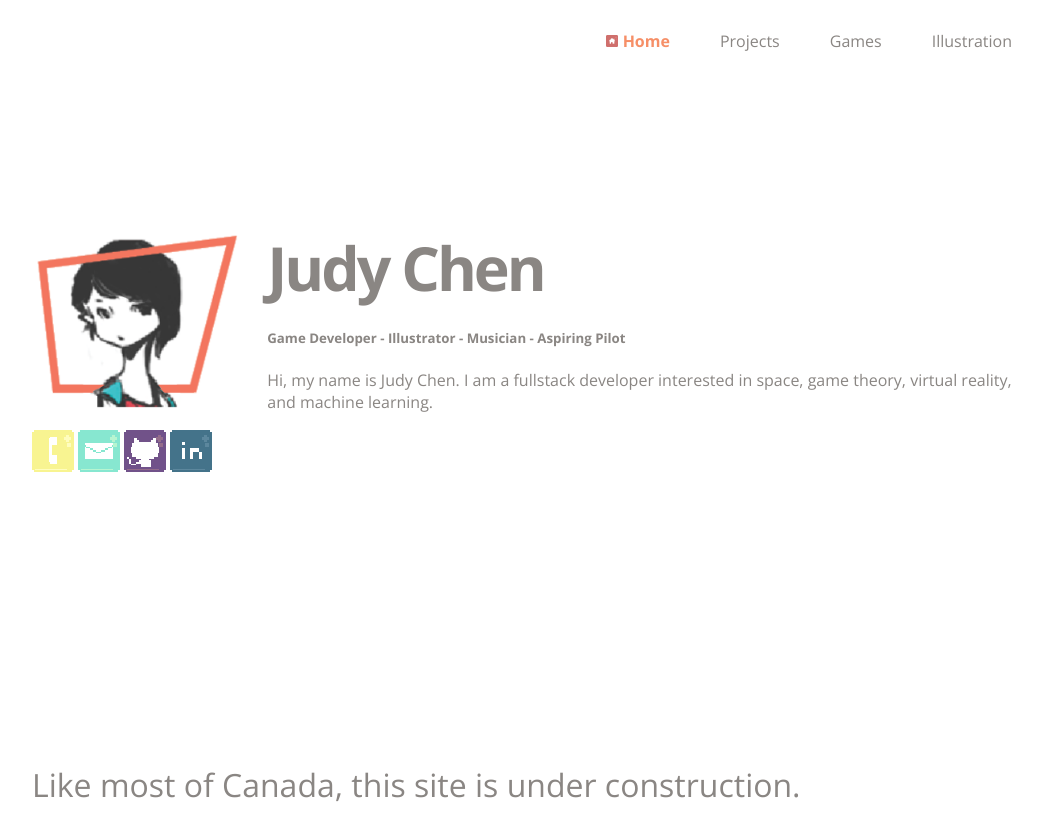
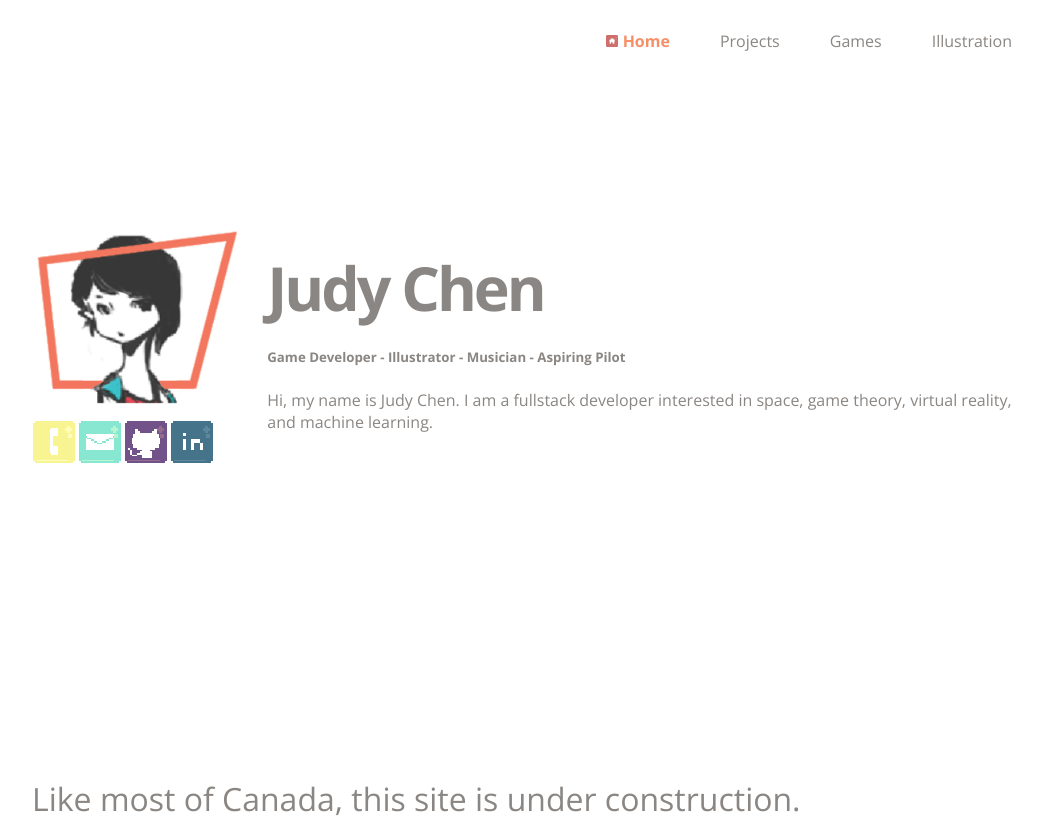
Before and after one commit to ju-de/ju-de.github.io, a plain HTML site: page index.html in a window 1280 px wide. Shown: the top 822 px of the page, without its empty margins (108-1150 px from the left). Drawn offline with nearby package versions, Linux system fonts and the light colour scheme.

Commit message:
fix icon positions

```diff
--- a/index.html
+++ b/index.html
@@ -48,7 +48,12 @@
 				<table>
 				<tr>
 					<td style="padding-right:24px">
-				<img src='images/head_icon.png'></imagesg>
+						<img src='images/head_icon.png' width='260'></imagesg>
+						<br>
+						<img src='images/phone.png' width='42' height='42'></img>
+						<a href='mailto:judy.chen@uwaterloo.ca'><img src='images/mail.png' width='42' height='42'></img>
+						<a href='http://github.com/ju-de'><img src='images/github.png' width='42' height='42'></img></a>
+						<a href='http://ca.linkedin.com/in/append'><img src='images/linkedin.png' width='42' height='42'></img></a>
 					</td>
 					<td>
 				<h1>Judy Chen</h1>
@@ -58,10 +63,6 @@
 				</tr>
 				</table>
 
-				<img src='images/phone.png' width='42' height='42'></img>
-				<a href='mailto:judy.chen@uwaterloo.ca'><img src='images/mail.png' width='42' height='42'></img>
-				<a href='http://github.com/ju-de'><img src='images/github.png' width='42' height='42'></img></a>
-				<a href='http://ca.linkedin.com/in/append'><img src='images/linkedin.png' width='42' height='42'></img></a>
 				<br>
 				<br>
 				<br>
```
